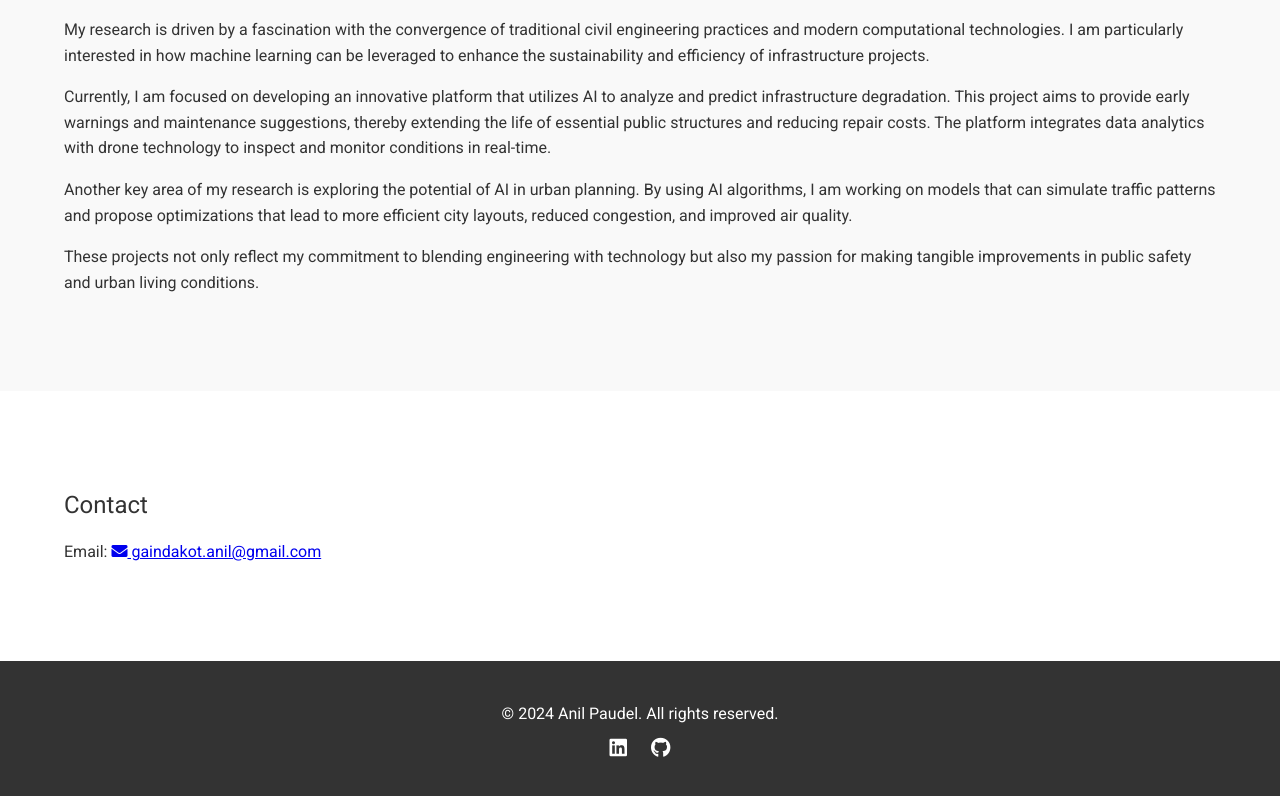
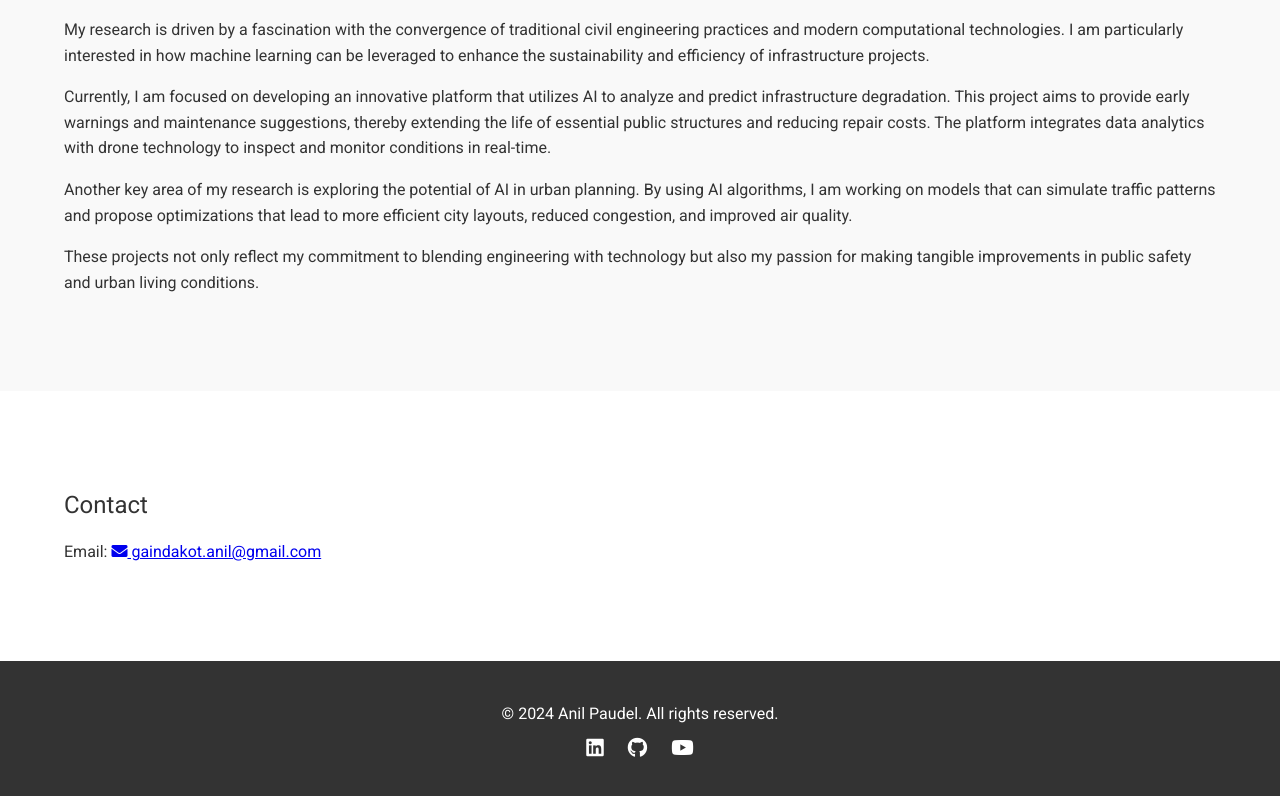
Before and after one commit to Anil1244/anil, a plain HTML site: page index.html in a window 1280 px wide. Shown: the part 2689-3485 px from the top of the page. Drawn offline with Linux system fonts and the light colour scheme.

Commit message:
mail fix and youtube add

```diff
--- a/index.html
+++ b/index.html
@@ -147,8 +147,7 @@
         <div class="container">
             <h2>Contact</h2>
             <p>Email: <a href="mailto:gaindakot.anil@gmail.com"><i class="fas fa-envelope"></i>
-                    gaindakot.anil@gmail.com</a>
-            </p>
+                    gaindakot.anil@gmail.com</a></p>
         </div>
     </section>
 
@@ -159,6 +158,8 @@
                 <a href="https://www.linkedin.com/in/anil-paudel-3b8117340" target="_blank"><i
                         class="fab fa-linkedin"></i></a>
                 <a href="https://github.com/Anil1244" target="_blank"><i class="fab fa-github"></i></a>
+                <a href="https://www.youtube.com/channel/UCHIIGKuBDT4w42WB6luxd9w" target="_blank"><i
+                        class="fab fa-youtube"></i></a>
             </div>
         </div>
     </footer>
```
